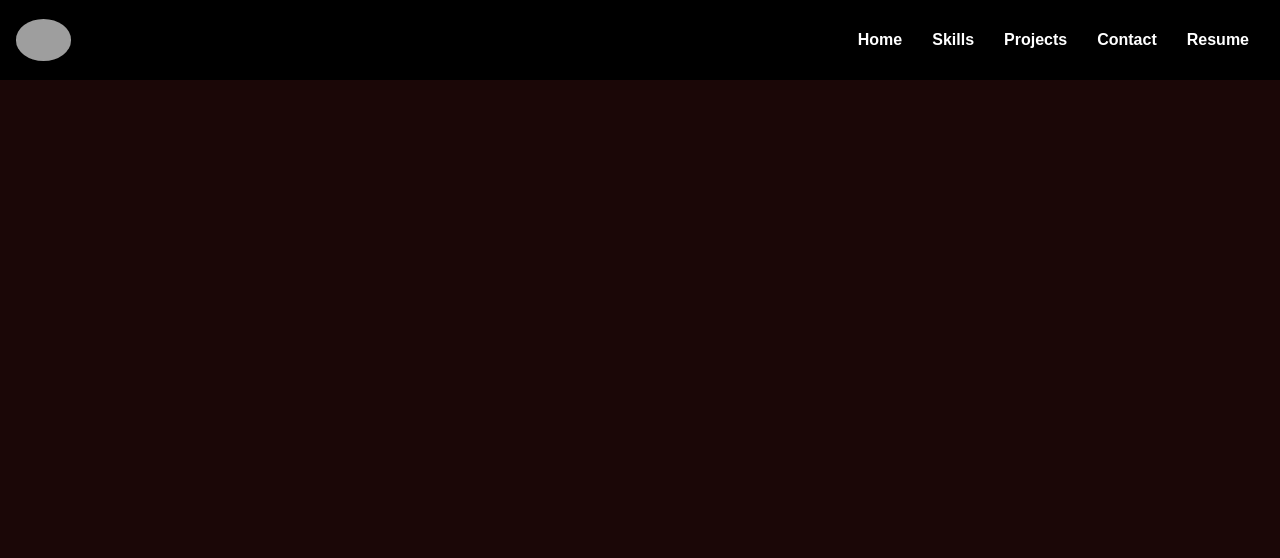
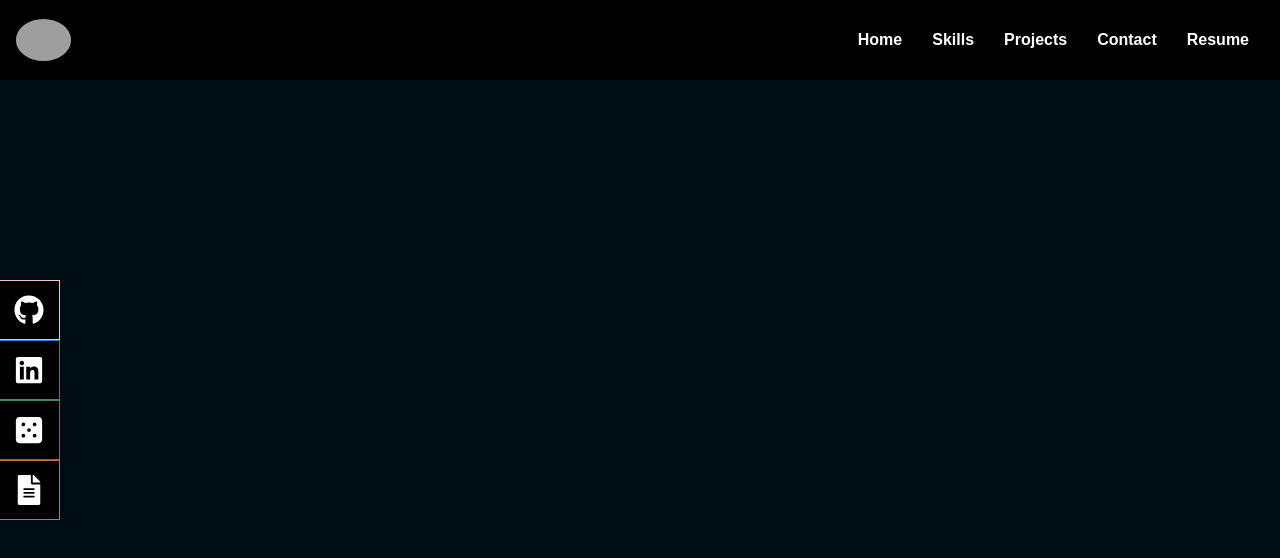
Before and after one commit to MoeCancode/portfolio, a React (Create React App) app: page / in a window 1280 px wide. Shown: the top 558 px of the page. Built offline with nearby package versions, Linux system fonts and the light colour scheme; grey boxes are pictures that could not be loaded.

Commit message:
Add links to socials and resume.

```diff
--- a/src/App.js
+++ b/src/App.js
@@ -1,10 +1,12 @@
 import Header from "./components/Header";
+import HeroSection from "./components/HeroSection";
 
 
 function App() {
   return (
     <div>
       <Header/>
+      <HeroSection/>
     </div>
   );
 }
--- a/src/components/Header.js
+++ b/src/components/Header.js
@@ -1,7 +1,13 @@
 import { useState } from "react";
 import DP from "../assets/cropped.jpg";
-import {FaBars, FaTimes} from "react-icons/fa"
-import React from "react";
+import {
+  FaBars,
+  FaTimes,
+  FaGithub,
+  FaLinkedin,
+  FaDiceFive,
+  FaFileAlt
+} from "react-icons/fa";
 
 const Header = () => {
   const [navMode, setNavMode] = useState(false);
@@ -32,17 +38,49 @@ const Header = () => {
 
       {/* Collapsed menu icon */}
       <div className="md:hidden z-10" onClick={toggleNav}>
-        {navMode ? <FaTimes/> : <FaBars/>}
+        {navMode ? <FaTimes /> : <FaBars />}
       </div>
 
       {/* Collapsed menu option */}
-      <ul className={navMode ? "absolute top-0 left-0 w-full h-screen bg-[#1b0707] flex flex-col justify-center items-center": "hidden"}>
+      <ul
+        className={
+          navMode
+            ? "absolute top-0 left-0 w-full h-screen bg-[#1b0707] flex flex-col justify-center items-center"
+            : "hidden"
+        }
+      >
         <li className="py-6 text-4xl">Home</li>
         <li className="py-6 text-4xl">Skills</li>
         <li className="py-6 text-4xl">Projects</li>
         <li className="py-6 text-4xl">Contact</li>
         <li className="py-6 text-4xl">Resume</li>
       </ul>
+
+      {/* Socials */}
+      <div className="flex fixed flex-col top-[35%] left-0">
+        <ul>
+          <li className="w-[160px] h-[60px] flex justify-between items-center ml-[-100px] hover:ml-[-10px] duration-300 bg-[#000000]" style={{color: "pink", border: "1px solid pink"}}>
+            <a href="https://github.com/MoeCancode/" className="flex justify-between items-center w-full">
+              GitHub <span style={{color: "white"}}><FaGithub size={30}/></span>
+            </a>
+          </li>
+          <li className="w-[160px] h-[60px] flex justify-between items-center ml-[-100px] hover:ml-[-10px] duration-300 bg-[#000000]" style={{color: "#2d7dd2", border: "1px solid #2d7dd2"}}>
+            <a href="https://www.linkedin.com/in/mohammad-razvi/" className="flex justify-between items-center w-full">
+              LinkedIn <span style={{color: "white"}}><FaLinkedin size={30}/></span>
+            </a>
+          </li>
+          <li className="w-[160px] h-[60px] flex justify-between items-center ml-[-100px] hover:ml-[-10px] duration-300 bg-[#000000]" style={{color: "#3e885b", border: "1px solid #3e885b"}}>
+            <a href="https://www.fiverr.com/abuzarrazvi?up_rollout=true" className="flex justify-between items-center w-full">
+              Fiverr <span style={{color: "white"}}><FaDiceFive size={30}/></span>
+            </a>
+          </li>
+          <li className="w-[160px] h-[60px] flex justify-between items-center ml-[-100px] hover:ml-[-10px] duration-300 bg-[#000000]" style={{color: "#C2714F", border: "1px solid #C2714F"}}>
+            <a href="https://drive.google.com/file/d/1yHR2GHoHAl7Lk1ZjDfdkKc5mvRDyIM4m/view?usp=sharing" className="flex justify-between items-center w-full">
+              Resume <span style={{color: "white"}}><FaFileAlt size={30}/></span>
+            </a>
+          </li>
+        </ul>
+      </div>
     </div>
   );
 };
--- /dev/null
+++ b/src/components/HeroSection.js
@@ -0,0 +1,10 @@
+import React from 'react'
+import {HiArrowNarrowRight} from "react-icons/hi"
+
+const HeroSection = () => {
+  return (
+    <div>HeroSection</div>
+  )
+}
+
+export default HeroSection
--- a/src/index.css
+++ b/src/index.css
@@ -8,7 +8,7 @@ body {
     font-family: 'Montserrat', sans-serif;
     /* font-family: 'Source Sans Pro', sans-serif; */
     font-weight: 200;
-    background-color: rgb(27, 7, 7);
+    background-color: #000c14;
 }
 
 li {
```
Lines whose indentation alone changed are shown as unchanged.
